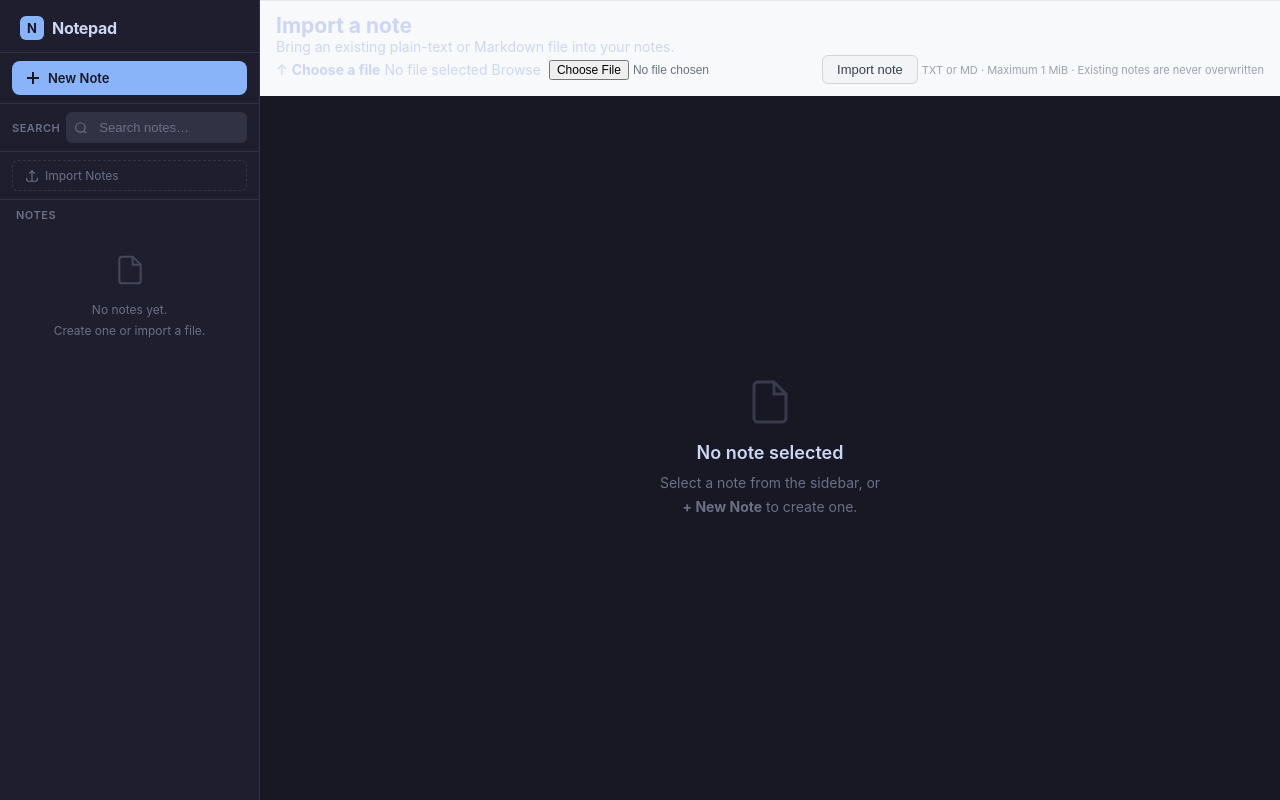
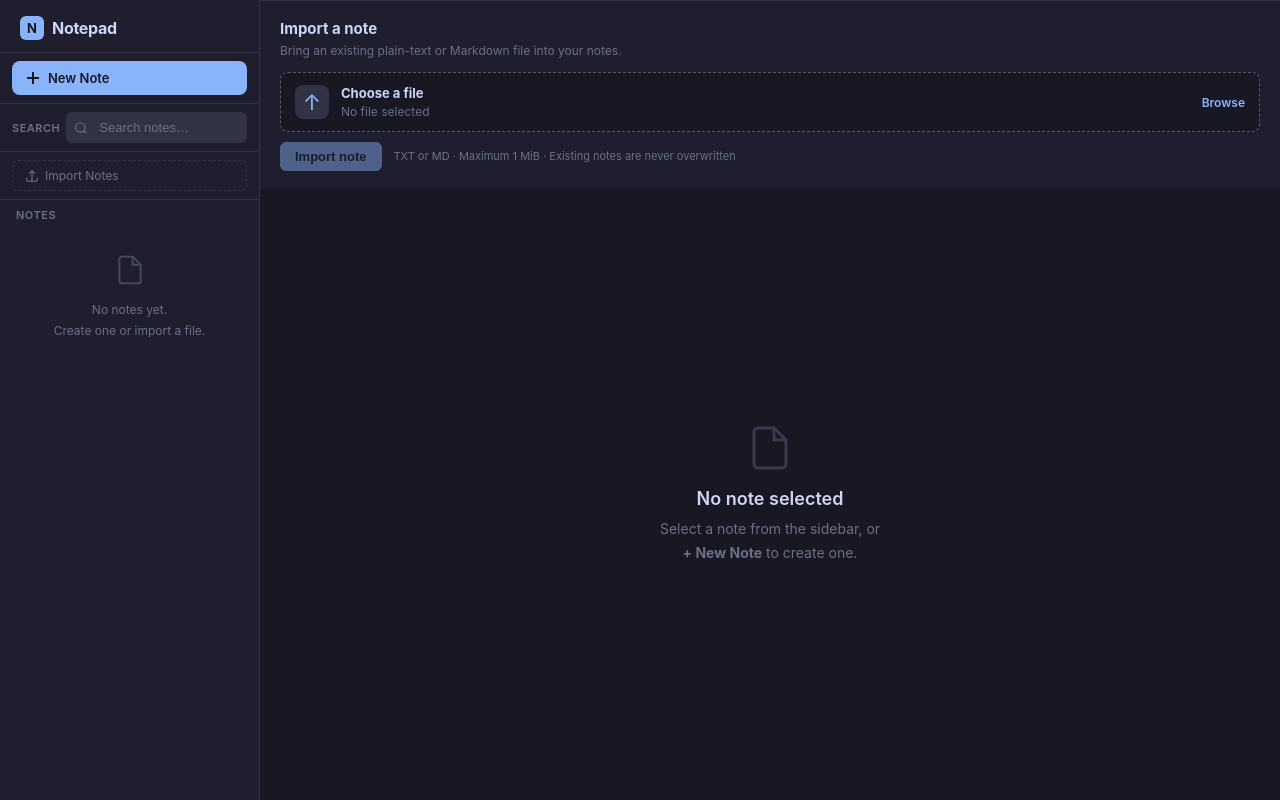
Before and after one commit to Johnixepic/djagngofinalNp, a Django app: page /notes/ in a window 1280 px wide. Run offline with Django 5.2, Linux system fonts and the light colour scheme; data that the repository does not hold is empty; some libraries are stand-ins or nearby versions.

Commit message:
NP-020: style accessible import flow for dark UI

```diff
--- a/notepad/static/notepad/style.css
+++ b/notepad/static/notepad/style.css
@@ -823,3 +823,125 @@ select[name="format_type"]:focus {
     .format-selector { order: 2; }
     .toolbar { padding: 6px 8px; }
 }
+
+
+/* === NP-020: Import flow polish === */
+.import-section-editor {
+    padding: 18px 20px;
+    background: var(--surface);
+    border-top: 1px solid var(--border);
+}
+.import-heading h2 {
+    color: var(--fg);
+    font-size: 15px;
+    margin-bottom: 4px;
+}
+.import-heading p {
+    color: var(--fg-muted);
+    font-size: 12px;
+    line-height: 1.5;
+}
+.import-form {
+    display: flex;
+    flex-direction: column;
+    align-items: stretch;
+    gap: 10px;
+    margin-top: 12px;
+}
+.import-file-picker {
+    display: flex;
+    align-items: center;
+    gap: 12px;
+    padding: 12px 14px;
+    border: 1px dashed #585b70;
+    border-radius: 8px;
+    background: var(--bg);
+    cursor: pointer;
+    min-width: 0;
+}
+.import-file-picker:hover,
+.import-file-picker:focus-within {
+    border-color: var(--accent);
+    background: var(--surface-2);
+}
+.import-file-icon {
+    width: 34px;
+    height: 34px;
+    display: grid;
+    place-items: center;
+    border-radius: 8px;
+    background: var(--surface-2);
+    color: var(--accent);
+    font-size: 22px;
+    flex-shrink: 0;
+}
+.import-file-copy {
+    display: flex;
+    flex-direction: column;
+    gap: 3px;
+    min-width: 0;
+    flex: 1;
+}
+.import-file-copy strong {
+    color: var(--fg);
+    font-size: 13px;
+}
+.import-file-copy span {
+    color: var(--fg-muted);
+    font-size: 12px;
+    overflow-wrap: anywhere;
+}
+.import-file-action {
+    color: var(--accent);
+    font-size: 12px;
+    font-weight: 600;
+}
+.import-input {
+    position: absolute;
+    width: 1px;
+    height: 1px;
+    opacity: 0;
+    overflow: hidden;
+    pointer-events: none;
+}
+.import-actions {
+    display: flex;
+    align-items: center;
+    gap: 12px;
+    flex-wrap: wrap;
+}
+.btn-import {
+    background: var(--accent);
+    color: #181825;
+    border-color: var(--accent);
+    font-weight: 700;
+}
+.btn-import:hover:not(:disabled) {
+    background: var(--accent-hover);
+    border-color: var(--accent-hover);
+}
+.btn-import:disabled {
+    opacity: 0.45;
+    cursor: not-allowed;
+}
+.import-hint {
+    color: var(--fg-muted);
+    font-size: 11px;
+    line-height: 1.5;
+}
+.import-errors {
+    padding: 10px 12px;
+    border: 1px solid rgba(243, 139, 168, 0.35);
+    border-radius: 6px;
+    background: rgba(243, 139, 168, 0.08);
+    color: var(--error);
+    font-size: 12px;
+}
+.import-errors p + p { margin-top: 4px; }
+
+/* Keep the mobile editor usable when the sidebar is opened as an overlay. */
+@media (max-width: 700px) {
+    .import-section-editor { padding: 14px 12px; }
+    .import-actions { align-items: flex-start; flex-direction: column; }
+    .import-hint { max-width: 100%; }
+}
```
